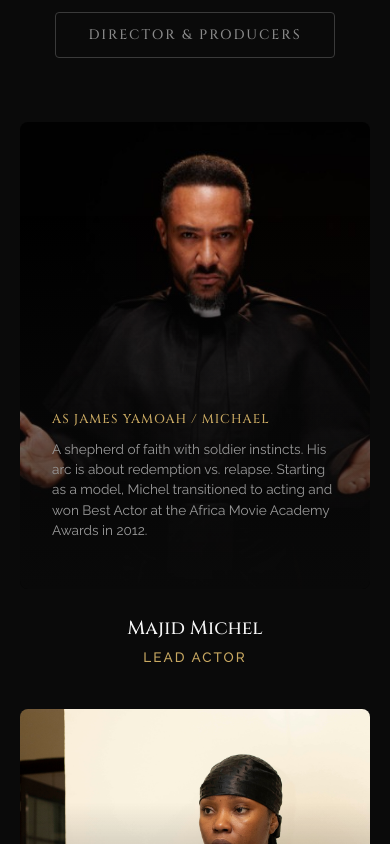
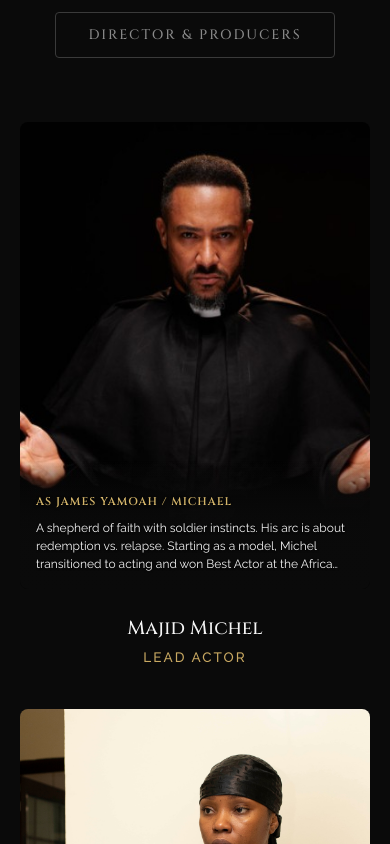
Before and after one commit to kofiade/no-man-of-god-landing, a website: page index.html in a window 390 px wide. Shown: the part 4500-5344 px from the top of the page. Drawn offline with Linux system fonts and the light colour scheme.

Commit message:
Fix cast card overlay: contained text, stronger gradients, line-clamped bios, text-shadow for readability

```diff
--- a/style.css
+++ b/style.css
@@ -962,14 +962,24 @@ button {
 
 .card-overlay {
     position: absolute;
-    inset: 0;
-    background: linear-gradient(to top, rgba(10, 10, 10, 0.95) 0%, rgba(10, 10, 10, 0.6) 50%, transparent 80%);
+    bottom: 0;
+    left: 0;
+    right: 0;
+    max-height: 100%;
+    background: linear-gradient(
+        to top,
+        rgba(10, 10, 10, 0.98) 0%,
+        rgba(10, 10, 10, 0.85) 30%,
+        rgba(10, 10, 10, 0.5) 60%,
+        transparent 100%
+    );
     display: flex;
     align-items: flex-end;
-    padding: var(--space-md);
+    padding: 0;
     opacity: 0;
     transition: var(--transition-medium);
     will-change: opacity;
+    overflow: hidden;
 }
 
 .cast-card:hover .card-overlay {
@@ -987,23 +997,39 @@ button {
 
 .card-details {
     text-align: left;
+    width: 100%;
+    padding: var(--space-md);
+    padding-top: var(--space-lg);
+    background: linear-gradient(
+        to top,
+        rgba(10, 10, 10, 0.95) 0%,
+        rgba(10, 10, 10, 0.7) 60%,
+        transparent 100%
+    );
 }
 
 .character-name {
     font-family: var(--font-display);
-    font-size: 0.8rem;
-    font-weight: 500;
+    font-size: clamp(0.7rem, 1.5vw, 0.8rem);
+    font-weight: 600;
     letter-spacing: 1px;
-    color: var(--color-gold);
+    color: var(--color-gold-text);
     margin-bottom: var(--space-xs);
     text-transform: uppercase;
+    text-shadow: 0 1px 3px rgba(0, 0, 0, 0.8);
 }
 
 .card-details .bio {
-    font-size: 0.85rem;
+    font-size: clamp(0.75rem, 1.4vw, 0.85rem);
     line-height: 1.5;
-    color: var(--color-grey-light);
-    margin-bottom: var(--space-sm);
+    color: var(--color-white);
+    margin-bottom: 0;
+    display: -webkit-box;
+    -webkit-line-clamp: 4;
+    -webkit-box-orient: vertical;
+    overflow: hidden;
+    text-overflow: ellipsis;
+    text-shadow: 0 1px 2px rgba(0, 0, 0, 0.9);
 }
 
 .social-links {
@@ -1721,7 +1747,27 @@ button {
     /* Touch-friendly: show cast card overlay on mobile */
     .card-overlay {
         opacity: 1;
-        background: linear-gradient(to top, rgba(10, 10, 10, 0.9) 0%, rgba(10, 10, 10, 0.4) 50%, transparent 80%);
+        background: linear-gradient(
+            to top,
+            rgba(10, 10, 10, 0.98) 0%,
+            rgba(10, 10, 10, 0.9) 35%,
+            rgba(10, 10, 10, 0.5) 65%,
+            transparent 100%
+        );
+    }
+
+    .card-details {
+        padding: var(--space-sm);
+        padding-top: var(--space-md);
+    }
+
+    .card-details .bio {
+        -webkit-line-clamp: 3;
+        font-size: 0.75rem;
+    }
+
+    .character-name {
+        font-size: 0.7rem;
     }
 
     .video-grid {
```
